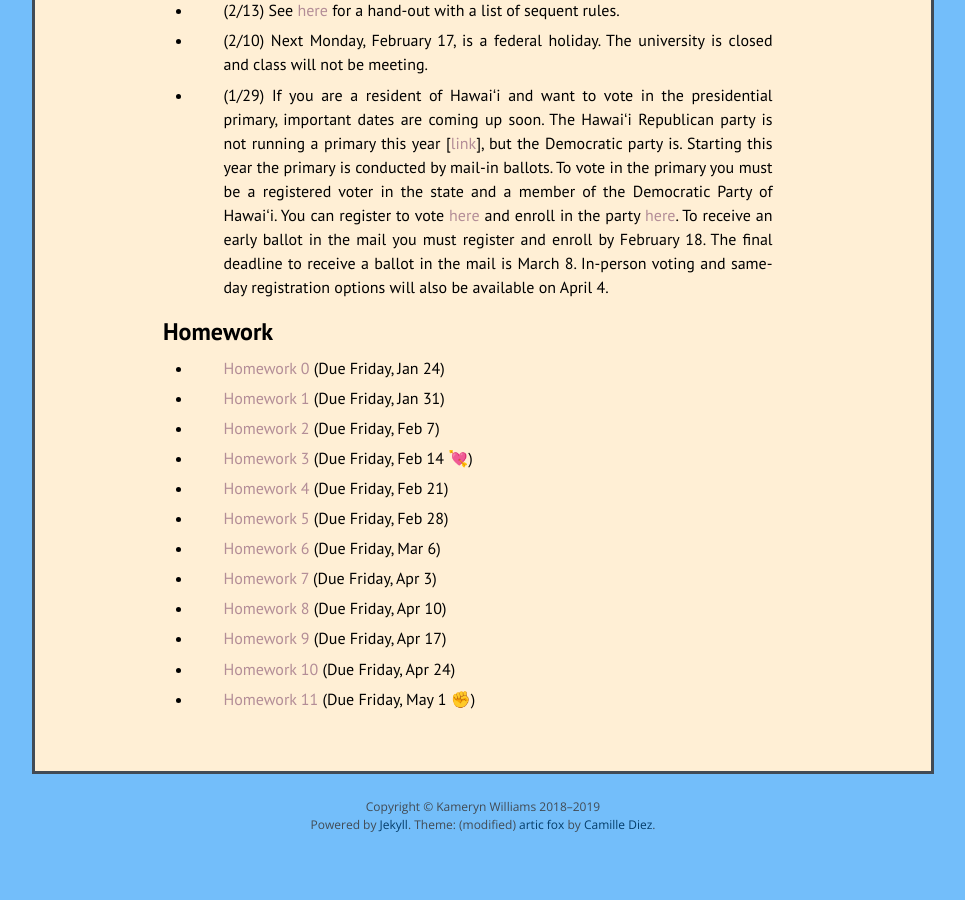
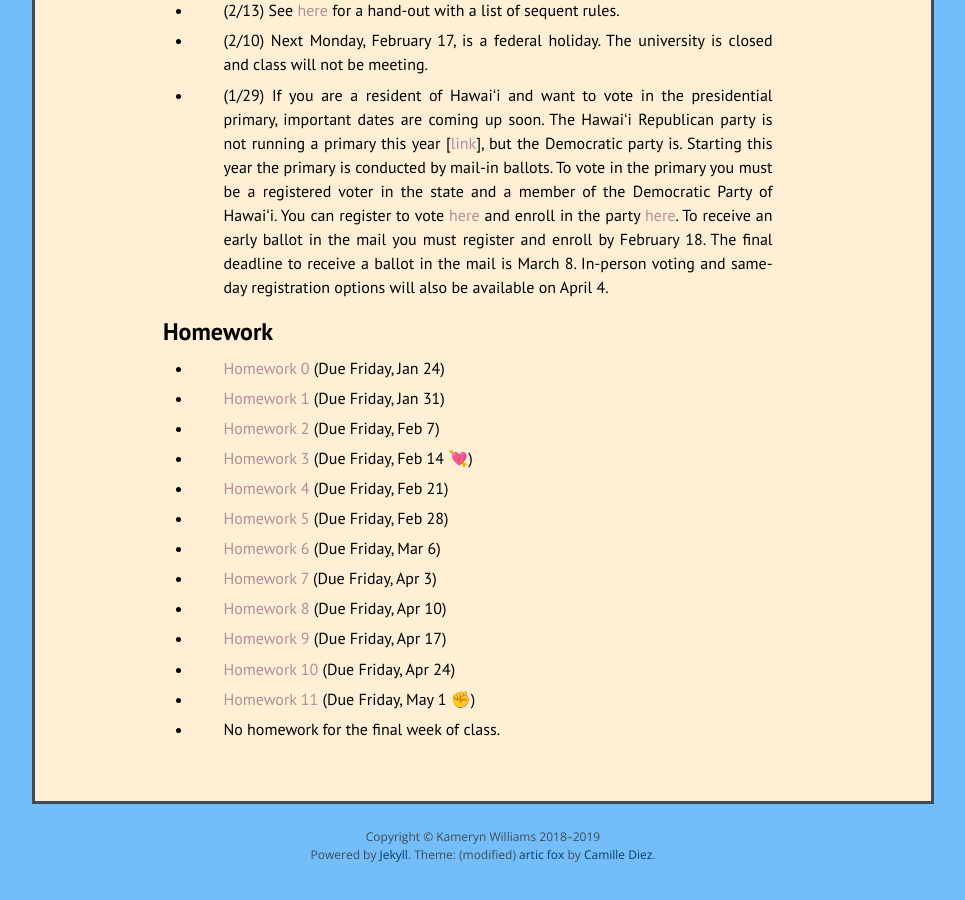
Before and after one commit to kamerynjw/kamerynjw.github.io, a Jekyll site: the page built from teaching/2020/math455.md, in a window 1280 px wide and 900 px high, scrolled down 728 px. Shown: the whole window, without its empty margins (157-1122 px from the left). Built offline with Jekyll 4.4.1, drawn with Linux system fonts in a browser that asks for light colours; nearby versions of some CDN libraries; before the commit the page ends 1598 px from its top, so only the background shows below that.

Commit message:
no homework for final week

```diff
--- a/teaching/2020/math455.md
+++ b/teaching/2020/math455.md
@@ -66,3 +66,5 @@ Homework
 * [Homework 10]({{ page.url }}h10.pdf) (Due Friday, Apr 24)
 
 * [Homework 11]({{ page.url }}h11.pdf) (Due Friday, May 1 ✊)
+
+* No homework for the final week of class.
```
Also changed, not shown: teaching/2020/math372.md (+2 -0 lines).
